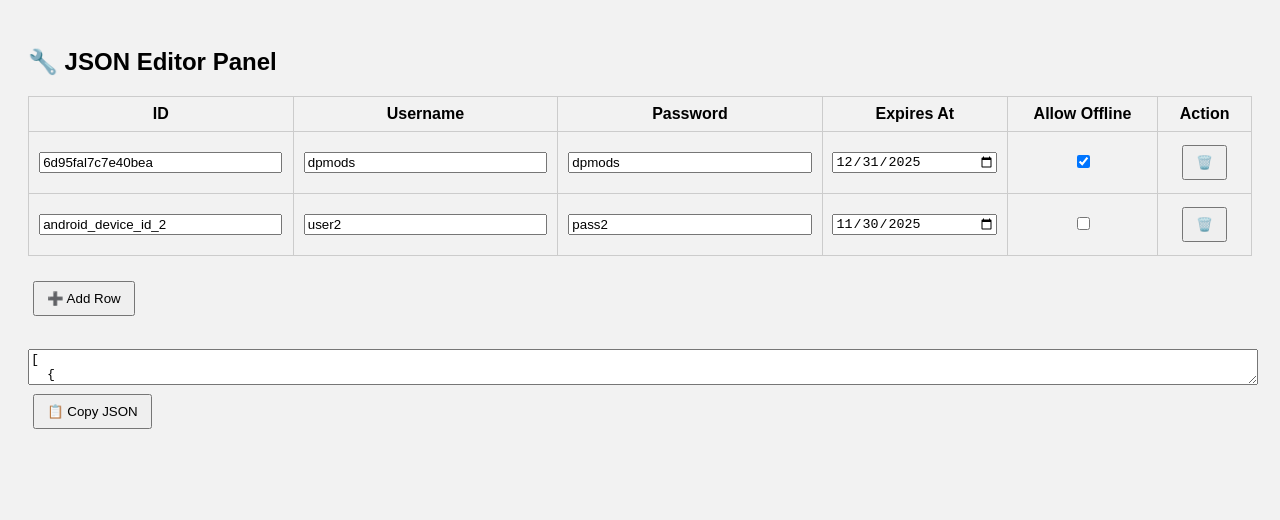
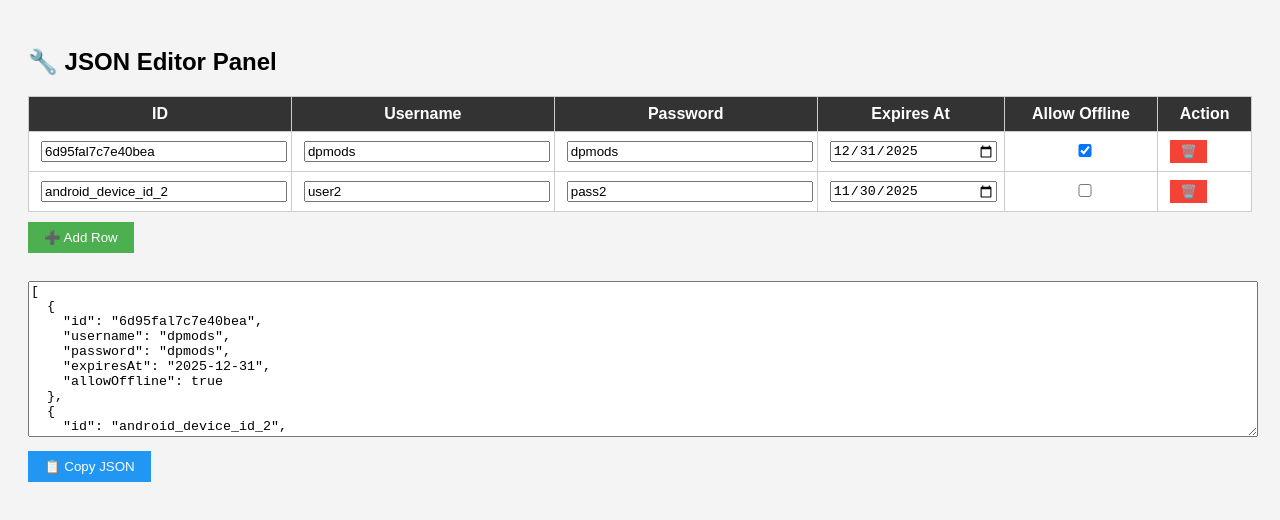
Before and after one commit to Sammim1/Tempkey.json, a plain HTML site: page index.html in a window 1280 px wide. Drawn offline with Linux system fonts and the light colour scheme.

Commit message:
Update style.css

```diff
--- a/style.css
+++ b/style.css
@@ -1,29 +1,54 @@
 body {
-  font-family: sans-serif;
+  font-family: Arial;
   padding: 20px;
-  background: #f2f2f2;
+  background: #f4f4f4;
 }
-h1 {
-  text-align: center;
+
+table {
+  border-collapse: collapse;
+  width: 100%;
+  background: #fff;
 }
-table {
+
+th, td {
+  padding: 8px 12px;
+  border: 1px solid #ccc;
+}
+
+th {
+  background-color: #333;
+  color: #fff;
+}
+
+input[type="text"],
+input[type="date"],
+input[type="checkbox"] {
   width: 100%;
-  border-collapse: collapse;
-  margin-bottom: 20px;
 }
-th, td {
-  border: 1px solid #ccc;
-  padding: 8px;
-  text-align: center;
+
+.btn {
+  padding: 8px 16px;
+  margin-top: 10px;
+  background: #4CAF50;
+  color: white;
+  border: none;
+  cursor: pointer;
 }
-button {
-  padding: 8px 12px;
-  margin: 5px;
+
+.btn-copy {
+  background: #2196F3;
 }
-input[type="text"], input[type="date"] {
-  width: 95%;
+
+.btn-delete {
+  background: #f44336;
+  color: white;
+  border: none;
+  padding: 4px 10px;
+  cursor: pointer;
 }
+
 textarea {
   width: 100%;
+  height: 150px;
   margin-top: 10px;
 }
```
